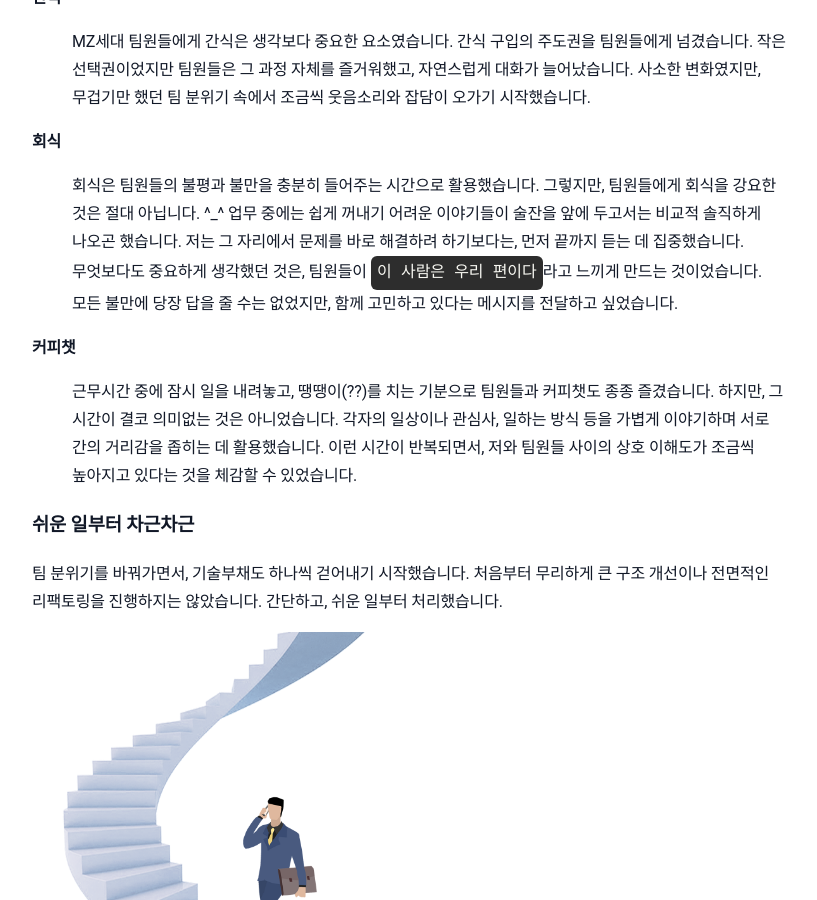
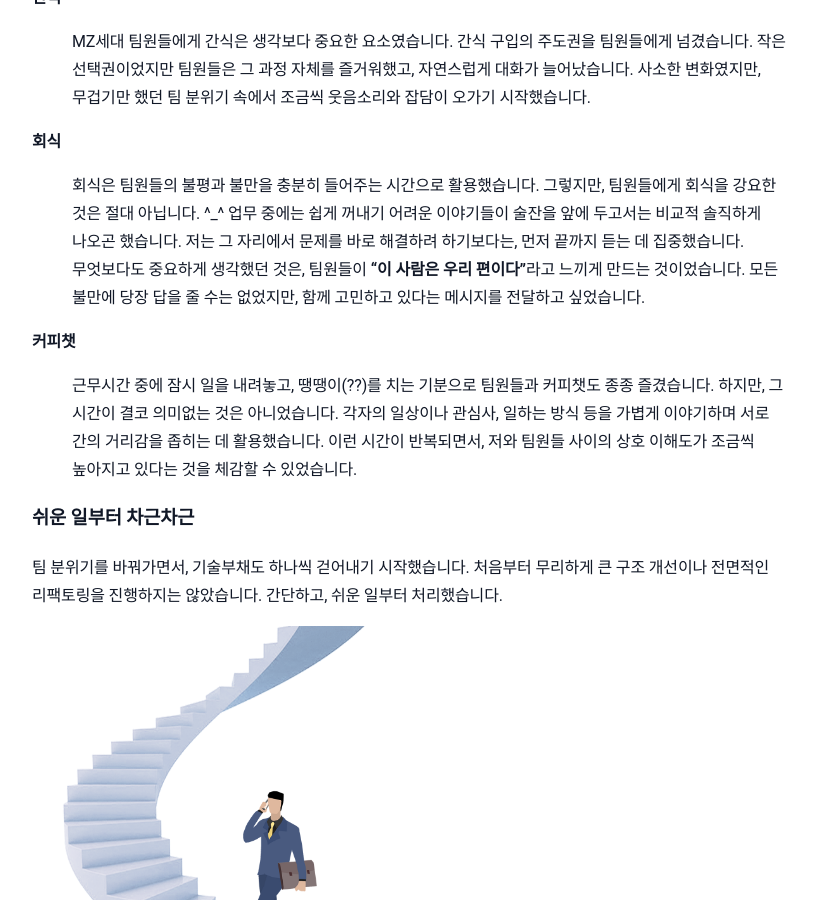
Before and after one commit to sanghoon-lee/sanghoon-lee.github.io, a Jekyll site: the page built from _posts/2025-12-28-2025_reivew.md, in a window 1280 px wide and 900 px high, scrolled down 1420 px. Shown: the whole window, without its empty margins (210-1027 px from the left). Built offline with Jekyll 4.4.1, drawn with Linux system fonts in a browser that asks for light colours; comment, search, counter and statistics services are not loaded.

Commit message:
main.scss 인라인 코드 수정

````diff
--- a/_posts/2025-12-28-2025_reivew.md
+++ b/_posts/2025-12-28-2025_reivew.md
@@ -38,7 +38,7 @@ categories: blog
 > MZ세대 팀원들에게 간식은 생각보다 중요한 요소였습니다. 간식 구입의 주도권을 팀원들에게 넘겼습니다. 작은 선택권이었지만 팀원들은 그 과정 자체를 즐거워했고, 자연스럽게 대화가 늘어났습니다. 사소한 변화였지만, 무겁기만 했던 팀 분위기 속에서 조금씩 웃음소리와 잡담이 오가기 시작했습니다.
 
 **회식**
-> 회식은 팀원들의 불평과 불만을 충분히 들어주는 시간으로 활용했습니다. 그렇지만, 팀원들에게 회식을 강요한 것은 절대 아닙니다. ^_^ 업무 중에는 쉽게 꺼내기 어려운 이야기들이 술잔을 앞에 두고서는 비교적 솔직하게 나오곤 했습니다. 저는 그 자리에서 문제를 바로 해결하려 하기보다는, 먼저 끝까지 듣는 데 집중했습니다. 무엇보다도 중요하게 생각했던 것은, 팀원들이 ```이 사람은 우리 편이다```라고 느끼게 만드는 것이었습니다. 모든 불만에 당장 답을 줄 수는 없었지만, 함께 고민하고 있다는 메시지를 전달하고 싶었습니다.
+> 회식은 팀원들의 불평과 불만을 충분히 들어주는 시간으로 활용했습니다. 그렇지만, 팀원들에게 회식을 강요한 것은 절대 아닙니다. ^_^ 업무 중에는 쉽게 꺼내기 어려운 이야기들이 술잔을 앞에 두고서는 비교적 솔직하게 나오곤 했습니다. 저는 그 자리에서 문제를 바로 해결하려 하기보다는, 먼저 끝까지 듣는 데 집중했습니다. 무엇보다도 중요하게 생각했던 것은, 팀원들이 **"이 사람은 우리 편이다"**라고 느끼게 만드는 것이었습니다. 모든 불만에 당장 답을 줄 수는 없었지만, 함께 고민하고 있다는 메시지를 전달하고 싶었습니다.
 
 **커피챗**
 > 근무시간 중에 잠시 일을 내려놓고, 땡땡이(??)를 치는 기분으로 팀원들과 커피챗도 종종 즐겼습니다. 하지만, 그 시간이 결코 의미없는 것은 아니었습니다. 각자의 일상이나 관심사, 일하는 방식 등을 가볍게 이야기하며 서로 간의 거리감을 좁히는 데 활용했습니다. 이런 시간이 반복되면서, 저와 팀원들 사이의 상호 이해도가 조금씩 높아지고 있다는 것을 체감할 수 있었습니다.
````
